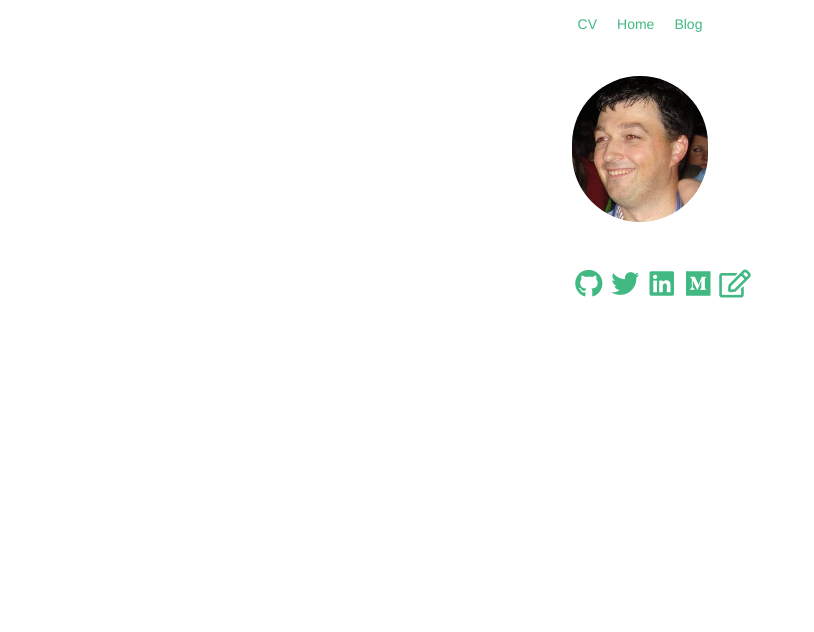
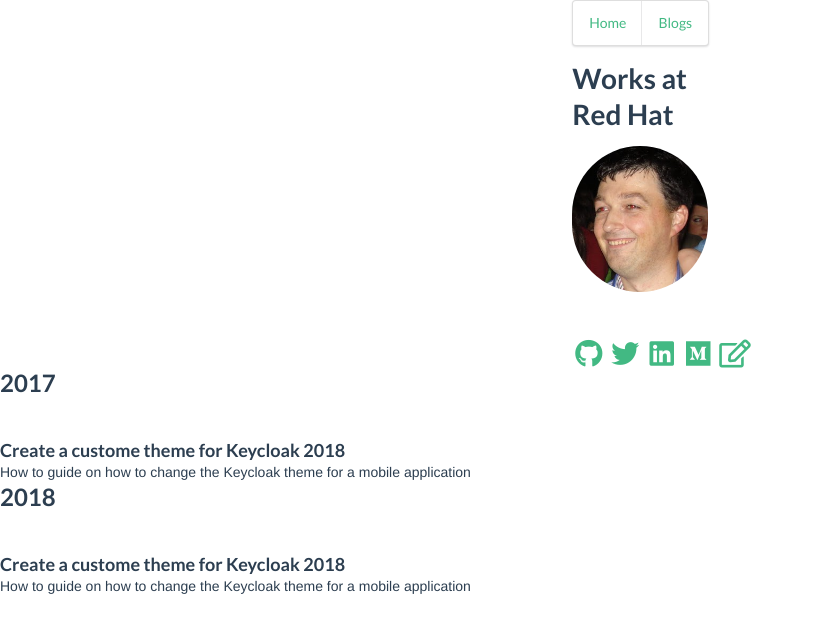
Before and after one commit to lydiacunningham/myblog, a Vue app: page / in a window 1280 px wide. Shown: the top 632 px of the page, without its empty margins (0-814 px from the left). Built offline with nearby package versions, Linux system fonts and the light colour scheme.

Commit message:
blog routing now works

```diff
--- a/src/App.vue
+++ b/src/App.vue
@@ -1,20 +1,19 @@
 <template>
   <div id="app">
-
-    <ul>
-      <li><a href="https://austin-cunningham.surge.sh/" rel="noopener">CV </a></li>
-      <li><router-link :to="{name: 'Home'}">Home </router-link></li>
-      <li><router-link to="/blog">Blog</router-link></li>
-    </ul>
+    <bar/>
     <router-view></router-view>
   </div>
 </template>
 
 <script>
+import bar from './views/Bar.vue'
 
 
 export default {
   name: 'app',
+  components:{
+    bar
+  }
 }
 </script>
 
@@ -28,19 +27,5 @@ export default {
   /* margin-top: 60px; */
 
 }
-h3 {
-  margin: 40px 0 0;
-}
-ul {
-  text-align: center;
-  list-style-type: none;
-  padding: 0;
-}
-li {
-  display: inline-block;
-  margin: 0 10px;
-}
-a {
-  color: #42b983;
-}
+
 </style>
--- /dev/null
+++ b/src/markdown/2018/another.md
@@ -0,0 +1,3 @@
+# Test
+
+## a second blog
--- a/src/router.js
+++ b/src/router.js
@@ -1,15 +1,30 @@
 import Vue from 'vue'
 import Router from 'vue-router'
 import Home from './views/Home.vue'
-import Blog from './views/Blog.vue'
+import BlogEntries from './static/bloglist.json';
 
 Vue.use(Router)
+
+const blogRoutes = Object.keys(BlogEntries).map(section => {
+  const children = BlogEntries[section].map(child => ({
+    path: child.id,
+    name: child.id,
+    component: () => import(`./markdown/${section}/${child.id}.md`)
+  }))
+  return {
+    path: `/${section}`,
+    name: section,
+    component: () => import('./views/Blog.vue'),
+    children
+  }
+})
+
 
 export default new Router({
   mode: 'history',
   base: process.env.BASE_URL,
   routes: [
     { path: '/', name: 'Home', component: Home },
-    { path: '/blog', name: 'Blog', component: Blog }
-  ]
+    ...blogRoutes
+    ]
 })
--- /dev/null
+++ b/src/static/bloglist.json
@@ -0,0 +1,19 @@
+
+{
+    "2017":[
+        {
+            "id":"themekeycloak",
+            "date": "2018",
+            "title": "Create a custome theme for Keycloak",
+            "description": "How to guide on how to change the Keycloak theme for a mobile application"
+        }
+    ],
+    "2018":[
+        {
+            "id":"another",
+            "date": "2018",
+            "title": "Create a custome theme for Keycloak",
+            "description": "How to guide on how to change the Keycloak theme for a mobile application"
+        }
+    ]
+}
--- /dev/null
+++ b/src/views/Bar.vue
@@ -0,0 +1,37 @@
+<template>
+<div class="bar">
+    <div class="ui grid">
+      <div class="seven wide column"></div>
+      <div class="two wide column">
+        <div class="ui compact menu">
+          <a class="item"><router-link to="/">Home</router-link> </a>
+          <a class="item"><router-link to="/blogs">Blogs</router-link></a>
+        </div>
+      </div>
+    </div>
+</div>
+</template>
+<script>
+
+export default {
+  name: 'Bar'
+}
+</script>
+
+<style>
+h3 {
+  margin: 40px 0 0;
+}
+ul {
+  text-align: center;
+  list-style-type: none;
+  padding: 0;
+}
+li {
+  display: inline-block;
+  margin: 0 10px;
+}
+a {
+  color: #42b983;
+}
+</style>
--- a/src/views/Blog.vue
+++ b/src/views/Blog.vue
@@ -1,15 +1,13 @@
 <template>
   <div class="blog">
-    <themekeycloak />
+    <router-view></router-view>
   </div>
 </template>
 <script>
-import themekeycloak from '../components/themekeycloak.md'
+
 export default {
   name: 'Blog',
-  components:{
-    themekeycloak
-  }
+
 }
 </script>
 
--- a/src/views/Home.vue
+++ b/src/views/Home.vue
@@ -3,7 +3,7 @@
     <div class="ui grid">
       <div class="seven wide column"></div>
       <div class="two wide column">
-        <h1>{{ msg }}</h1>
+        <h1>Works at Red Hat</h1>
         <img class="ui centered small circular image" src="../assets/me.png">
         <br>
       </div>
@@ -20,15 +20,32 @@
       </div>
       <div class="six wide colum"></div>
     </div>
+    <div class="sections">
+      <div v-for="(section, index) in Object.keys(entries)" :key="index" class="group">
+        <h2 class="center">{{section}}</h2>
+        <div class="section" v-for="entry in entries[section]" :key="entry.id">
+          <div class="entry">
+            <h3 @click="$router.push({name: entry.id})">
+              {{entry.title}}
+              <span class="subtitle">{{entry.date}}</span>
+            </h3>
+            <p>{{entry.description}}</p>
+          </div>
+        </div>
+      </div>
+    </div>
   </div>
 </template>
 
 <script>
+import BLOGENTRIES from '../static/bloglist.json'
 
 export default {
   name: 'Home',
-  props: {
-    msg: String
+  computed: {
+    entries() {
+      return BLOGENTRIES
+    }
   }
 }
 </script>
```
Also changed, not shown: src/markdown/2017/themekeycloak.md (renamed from src/components/themekeycloak.md).
